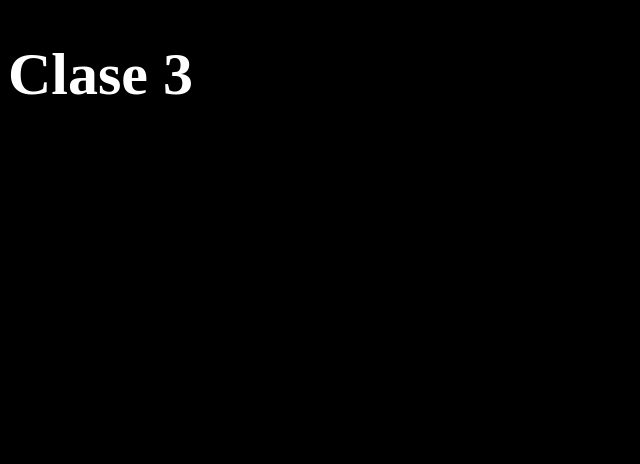
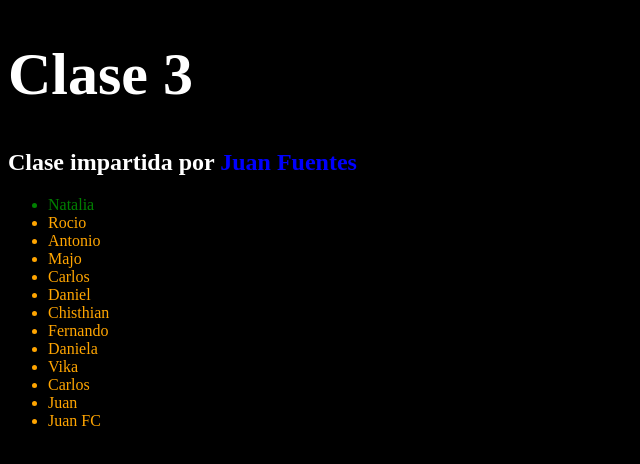
Before and after one commit to fdanielsa/Clase-3, a plain HTML site: page index.html in a window 1280 px wide. Shown: the whole page, without its empty margins (0-640 px from the left). Drawn offline with Linux system fonts and the light colour scheme.

```diff
--- /dev/null
+++ b/CSS/coments.css
@@ -0,0 +1,22 @@
+body {
+	font-style: "Helvetica", "arial", sans-serif;
+}
+.comment{
+}
+.comment img {
+	width: 30px;
+}
+.comment h4 span {
+	color: grey;
+}
+
+.comment button {
+	background-color: black;
+	color: white;
+	border: none;
+}
+
+.comment button:hover {
+	background-color: white;
+	color: black;
+}
--- a/CSS/main.css
+++ b/CSS/main.css
@@ -1,3 +1,13 @@
 body {
 	background-color: red;
 }
+#nat {
+	color: green;
+}
+li.person {
+	color: orange;
+}
+.person {
+	color: blue;
+
+}
--- a/index.html
+++ b/index.html
@@ -13,6 +13,22 @@
 </head>
 <body style="background-color: green;">
 	<h1 style="font-size: 60px;">Clase 3</h1>
+	<h2>Clase impartida por <span id="juan" class="person">Juan Fuentes</span></h2>
+	<ul>
+		<li class="person" id="nat">Natalia</li>
+		<li class="person">Rocio</li>
+		<li class="person">Antonio</li>
+		<li class="person">Majo</li>
+		<li class="person">Carlos</li>
+		<li class="person">Daniel</li>
+		<li class="person">Chisthian</li>
+		<li class="person">Fernando</li>
+		<li class="person">Daniela</li>
+		<li class="person">Vika</li>
+		<li class="person">Carlos</li>
+		<li class="person">Juan</li>
+		<li class="person">Juan FC</li>
+	</ul>
 
 
 </body>
```
Also changed, not shown: coments.html (added, +21 -0 lines), IMG/365.jpg (added), 1 other file.
